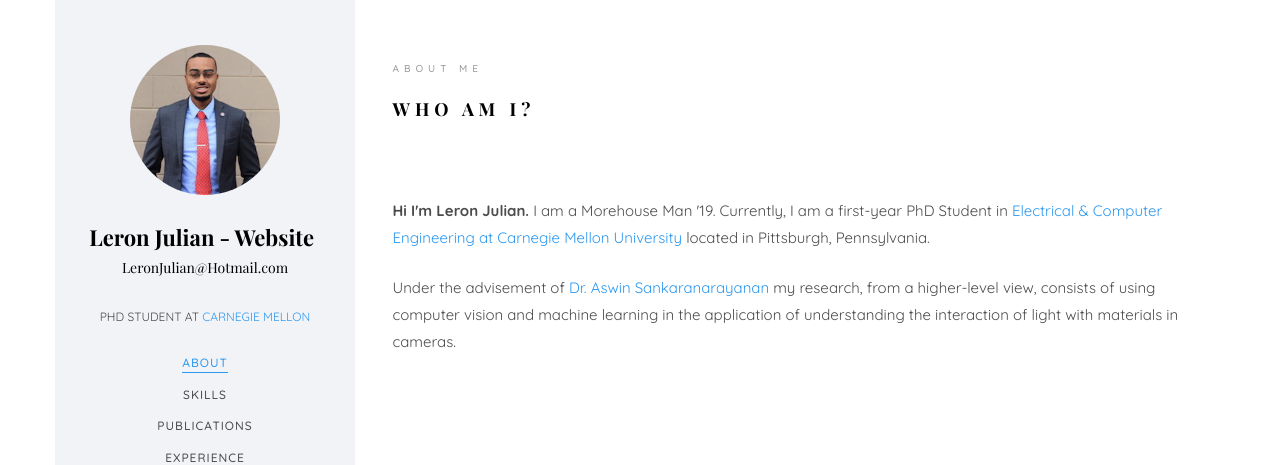
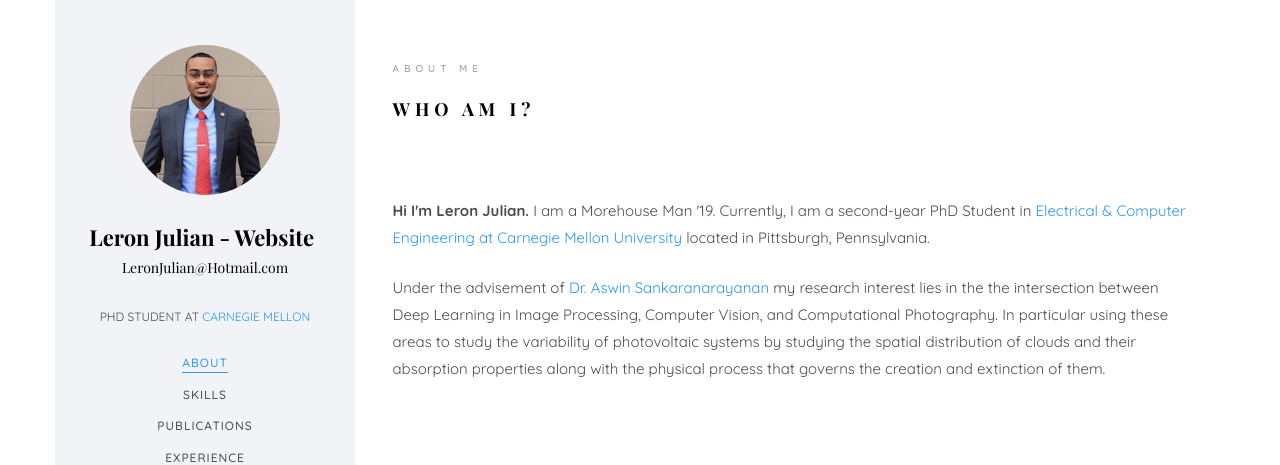
Before and after one commit to leronjulian/leronjulian.github.io, a plain HTML site: page index.html in a window 1280 px wide. Shown: the top 465 px of the page. Drawn offline with nearby package versions, Linux system fonts and the light colour scheme; files whose address does not match are found by name; a web font is replaced by a local one.

Commit message:
Update index.html

```diff
--- a/index.html
+++ b/index.html
@@ -100,8 +100,11 @@
 									<div class="about-desc">
 										<span class="heading-meta">About Me</span>
 										<h2 class="colorlib-heading">Who Am I?</h2>
-										<p><strong>Hi I'm Leron Julian.</strong> I am a Morehouse Man '19. Currently, I am a first-year PhD Student in <a href="https://www.ece.cmu.edu/" target="_blank">Electrical & Computer Engineering at Carnegie Mellon University</a> located in Pittsburgh, Pennsylvania.</p>
-										<p>Under the advisement of <a href="https://users.ece.cmu.edu/~saswin/" target="_blank">Dr. Aswin Sankaranarayanan </a> my research, from a higher-level view, consists of using computer vision and machine learning in the application of understanding the interaction of light with materials in cameras.</p>
+										<p><strong>Hi I'm Leron Julian.</strong> I am a Morehouse Man '19. Currently, I am a second-year PhD Student in <a href="https://www.ece.cmu.edu/" target="_blank">Electrical & Computer Engineering at Carnegie Mellon University</a> located in Pittsburgh, Pennsylvania.</p>
+										<p>Under the advisement of <a href="https://users.ece.cmu.edu/~saswin/" target="_blank">Dr. Aswin Sankaranarayanan </a> my research interest lies in the the intersection between Deep Learning in Image Processing,
+											Computer Vision, and Computational Photography. In particular using these areas to study the variability
+											of photovoltaic systems by studying the spatial distribution of clouds and their absorption properties
+											along with the physical process that governs the creation and extinction of them. </p>
 									</div>
 								</div>
 							</div>
```
